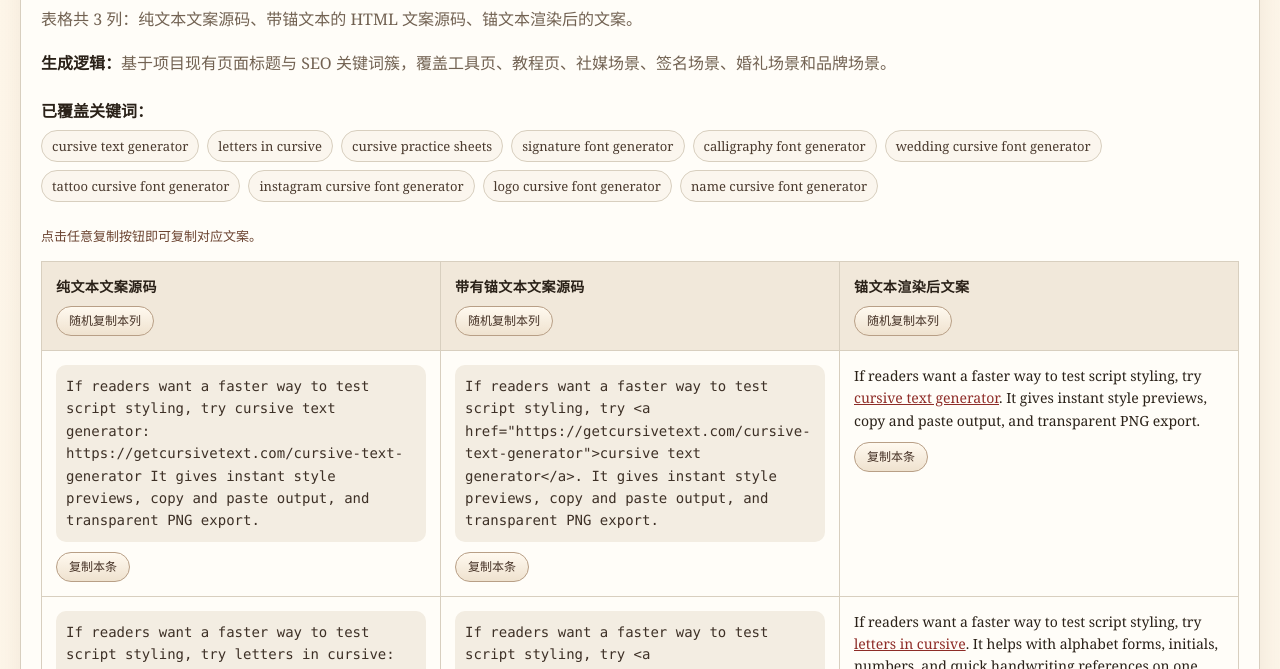
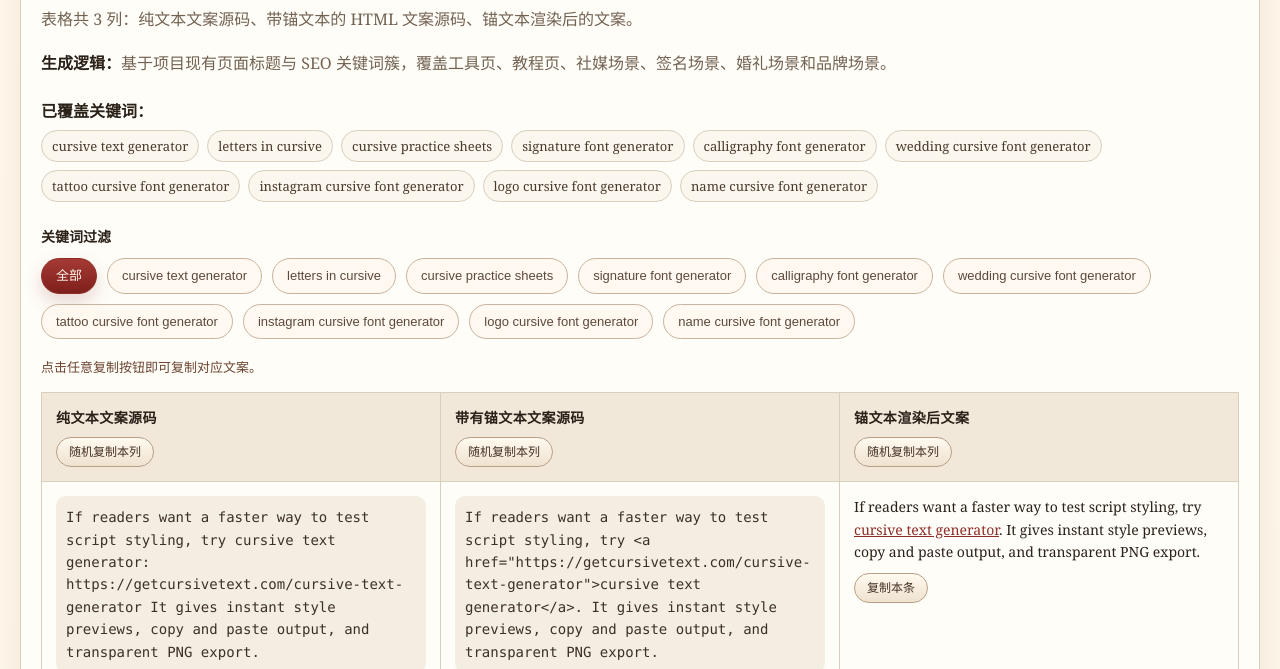
Before and after one commit to olokojoh/outreach-copy-hub, a plain HTML site: page index.html in a window 1280 px wide. Shown: the part 131-800 px from the top of the page. Drawn offline with Linux system fonts and the light colour scheme.

Commit message:
feat: add keyword filtering

```diff
--- a/index.html
+++ b/index.html
@@ -67,6 +67,24 @@
 
       .table-wrap {
         overflow: auto;
+      }
+
+      .filter-panel {
+        display: grid;
+        gap: 12px;
+        margin: 0 0 18px;
+      }
+
+      .filter-label {
+        font-size: 14px;
+        font-weight: 700;
+        color: var(--text);
+      }
+
+      .filter-controls {
+        display: flex;
+        flex-wrap: wrap;
+        gap: 10px;
       }
 
       table {
@@ -146,6 +164,31 @@
         color: #8e2c27;
       }
 
+      .filter-btn {
+        appearance: none;
+        border: 1px solid #c7b39e;
+        background: rgba(255, 249, 239, 0.72);
+        color: #5d493b;
+        border-radius: 999px;
+        padding: 9px 14px;
+        font-size: 13px;
+        line-height: 1.2;
+        cursor: pointer;
+        transition: background-color 120ms ease, color 120ms ease, border-color 120ms ease;
+      }
+
+      .filter-btn:hover {
+        border-color: #8e2c27;
+        color: #8e2c27;
+      }
+
+      .filter-btn.is-active {
+        border-color: #8e2c27;
+        background: linear-gradient(180deg, #a53a34 0%, #7e1f1b 100%);
+        color: #fff7ef;
+        box-shadow: 0 8px 18px rgba(126, 31, 27, 0.18);
+      }
+
       .th-head {
         display: flex;
         flex-direction: column;
@@ -192,6 +235,10 @@
               <span>name cursive font generator</span>
             </div>
           </div>
+        </div>
+        <div class="filter-panel">
+          <div class="filter-label">关键词过滤</div>
+          <div class="filter-controls" id="filter-controls"></div>
         </div>
         <p class="status" id="status">点击任意复制按钮即可复制对应文案。</p>
         <div class="table-wrap">
@@ -291,13 +338,21 @@
         }
       ];
 
+      const entries = leads.flatMap((lead) =>
+        keywords.map((item) => ({
+          keyword: item.anchor,
+          url: item.url,
+          plain: `${lead} ${item.anchor}: ${item.url} ${item.benefit}`,
+          anchor: `${lead} <a href="${item.url}">${item.anchor}</a>. ${item.benefit}`,
+          rendered: `${lead} ${item.anchor}. ${item.benefit}`
+        }))
+      );
+
       const rows = document.getElementById("rows");
+      const filterControls = document.getElementById("filter-controls");
       const status = document.getElementById("status");
-      const columnBuckets = {
-        plain: [],
-        anchor: [],
-        rendered: []
-      };
+      const initialStatus = "点击任意复制按钮即可复制对应文案。";
+      let activeKeyword = "all";
       const randomState = {
         plain: { order: [], cursor: 0 },
         anchor: { order: [], cursor: 0 },
@@ -312,12 +367,39 @@
           .replaceAll('"', "&quot;");
       }
 
-      async function copyText(text, label) {
+      function setStatus(message = initialStatus) {
+        status.textContent = message;
+      }
+
+      function getFilteredEntries() {
+        if (activeKeyword === "all") {
+          return entries;
+        }
+
+        return entries.filter((entry) => entry.keyword === activeKeyword);
+      }
+
+      function getActiveFilterLabel() {
+        return activeKeyword === "all" ? "全部" : activeKeyword;
+      }
+
+      function getFilterSummary() {
+        return `当前筛选：${getActiveFilterLabel()}（${getFilteredEntries().length} 条）`;
+      }
+
+      function resetRandomState() {
+        for (const column of Object.keys(randomState)) {
+          randomState[column].order = [];
+          randomState[column].cursor = 0;
+        }
+      }
+
+      async function copyText(text, message) {
         try {
           await navigator.clipboard.writeText(text);
-          status.textContent = `已复制: ${label}`;
+          setStatus(message);
         } catch (error) {
-          status.textContent = `复制失败，请手动复制。${label}`;
+          setStatus(`复制失败，请手动复制。${message}`);
         }
       }
 
@@ -333,7 +415,7 @@
       }
 
       function getNextRandomText(column) {
-        const bucket = columnBuckets[column];
+        const bucket = getFilteredEntries().map((entry) => entry[column]);
         const state = randomState[column];
 
         if (!bucket.length) {
@@ -357,38 +439,59 @@
         return bucket[itemIndex];
       }
 
-      for (const lead of leads) {
-        for (const item of keywords) {
-          const plain = `${lead} ${item.anchor}: ${item.url} ${item.benefit}`;
-          const anchorSource = `${lead} <a href="${item.url}">${item.anchor}</a>. ${item.benefit}`;
-          const renderedText = `${lead} ${item.anchor}. ${item.benefit}`;
+      function renderFilterControls() {
+        filterControls.innerHTML = `
+          <button class="filter-btn ${activeKeyword === "all" ? "is-active" : ""}" type="button" data-filter-keyword="all">全部</button>
+          ${keywords
+            .map(
+              (item) => `
+                <button
+                  class="filter-btn ${activeKeyword === item.anchor ? "is-active" : ""}"
+                  type="button"
+                  data-filter-keyword="${escapeHtml(item.anchor)}"
+                >${escapeHtml(item.anchor)}</button>
+              `
+            )
+            .join("")}
+        `;
+      }
 
-          columnBuckets.plain.push(plain);
-          columnBuckets.anchor.push(anchorSource);
-          columnBuckets.rendered.push(renderedText);
-
-          const tr = document.createElement("tr");
-          tr.innerHTML = `
+      function renderRows() {
+        rows.innerHTML = getFilteredEntries()
+          .map(
+            (entry) => `
             <td>
-              <code>${escapeHtml(plain)}</code>
+              <code>${escapeHtml(entry.plain)}</code>
               <div class="cell-actions">
-                <button class="copy-btn" type="button" data-copy="${escapeHtml(plain)}" data-label="纯文本源码">复制本条</button>
+                <button class="copy-btn" type="button" data-copy="${escapeHtml(entry.plain)}" data-label="纯文本源码">复制本条</button>
               </div>
             </td>
             <td>
-              <code>${escapeHtml(anchorSource)}</code>
+              <code>${escapeHtml(entry.anchor)}</code>
               <div class="cell-actions">
-                <button class="copy-btn" type="button" data-copy="${escapeHtml(anchorSource)}" data-label="锚文本文案源码">复制本条</button>
+                <button class="copy-btn" type="button" data-copy="${escapeHtml(entry.anchor)}" data-label="锚文本文案源码">复制本条</button>
               </div>
             </td>
             <td>
-              <div>${anchorSource}</div>
+              <div>${entry.anchor}</div>
               <div class="cell-actions">
-                <button class="copy-btn" type="button" data-copy="${escapeHtml(renderedText)}" data-label="渲染后文案">复制本条</button>
+                <button class="copy-btn" type="button" data-copy="${escapeHtml(entry.rendered)}" data-label="渲染后文案">复制本条</button>
               </div>
             </td>
-          `;
-          rows.appendChild(tr);
+          `
+          )
+          .map((cells) => `<tr>${cells}</tr>`)
+          .join("");
+      }
+
+      function setActiveKeyword(keyword, { announce = true } = {}) {
+        activeKeyword = keyword;
+        resetRandomState();
+        renderFilterControls();
+        renderRows();
+
+        if (announce) {
+          setStatus(getFilterSummary());
         }
       }
 
@@ -398,7 +501,25 @@
           return;
         }
 
-        await copyText(button.getAttribute("data-copy"), button.getAttribute("data-label"));
+        const count = getFilteredEntries().length;
+        await copyText(
+          button.getAttribute("data-copy"),
+          `已复制: ${button.getAttribute("data-label")}（当前筛选：${getActiveFilterLabel()}，${count} 条）`
+        );
+      });
+
+      filterControls.addEventListener("click", (event) => {
+        const button = event.target.closest("[data-filter-keyword]");
+        if (!button) {
+          return;
+        }
+
+        const keyword = button.getAttribute("data-filter-keyword");
+        if (keyword === activeKeyword) {
+          return;
+        }
+
+        setActiveKeyword(keyword);
       });
 
       document.addEventListener("click", async (event) => {
@@ -409,14 +530,22 @@
 
         const column = button.getAttribute("data-random-column");
         const randomText = getNextRandomText(column);
+        const count = getFilteredEntries().length;
         const labels = {
           plain: "随机纯文本源码",
           anchor: "随机锚文本文案源码",
           rendered: "随机渲染后文案"
         };
 
-        await copyText(randomText, labels[column]);
+        await copyText(
+          randomText,
+          `已复制: ${labels[column]}（当前筛选：${getActiveFilterLabel()}，${count} 条）`
+        );
       });
+
+      renderFilterControls();
+      renderRows();
+      setStatus(initialStatus);
     </script>
   </body>
 </html>
```
